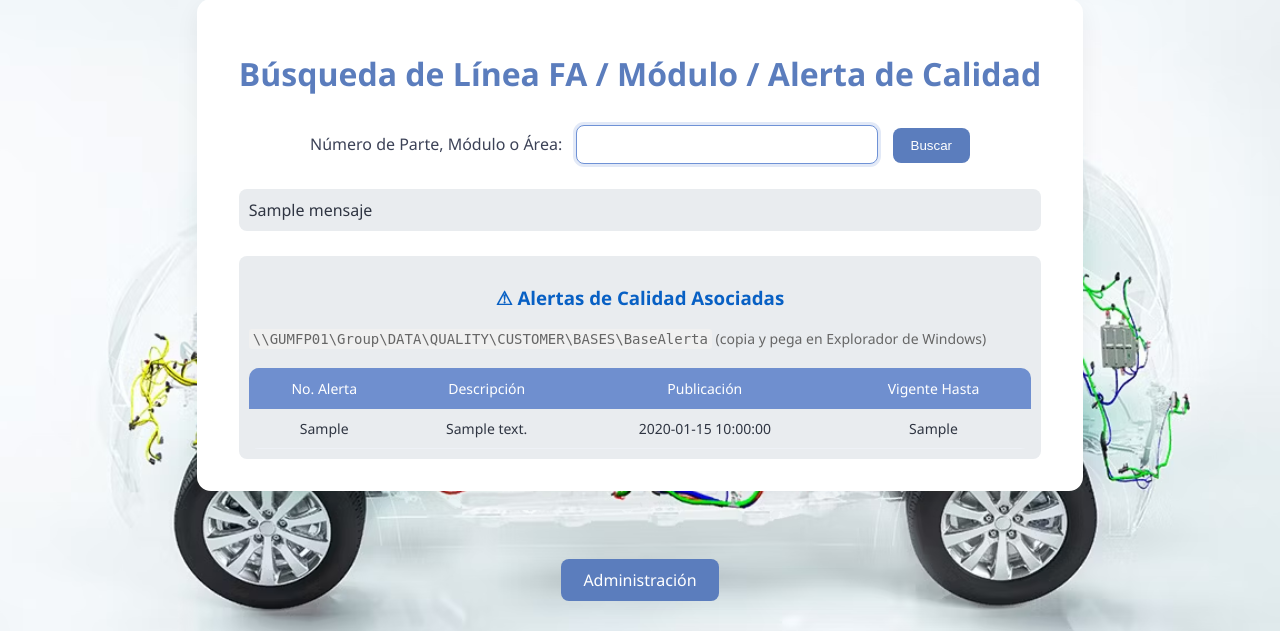
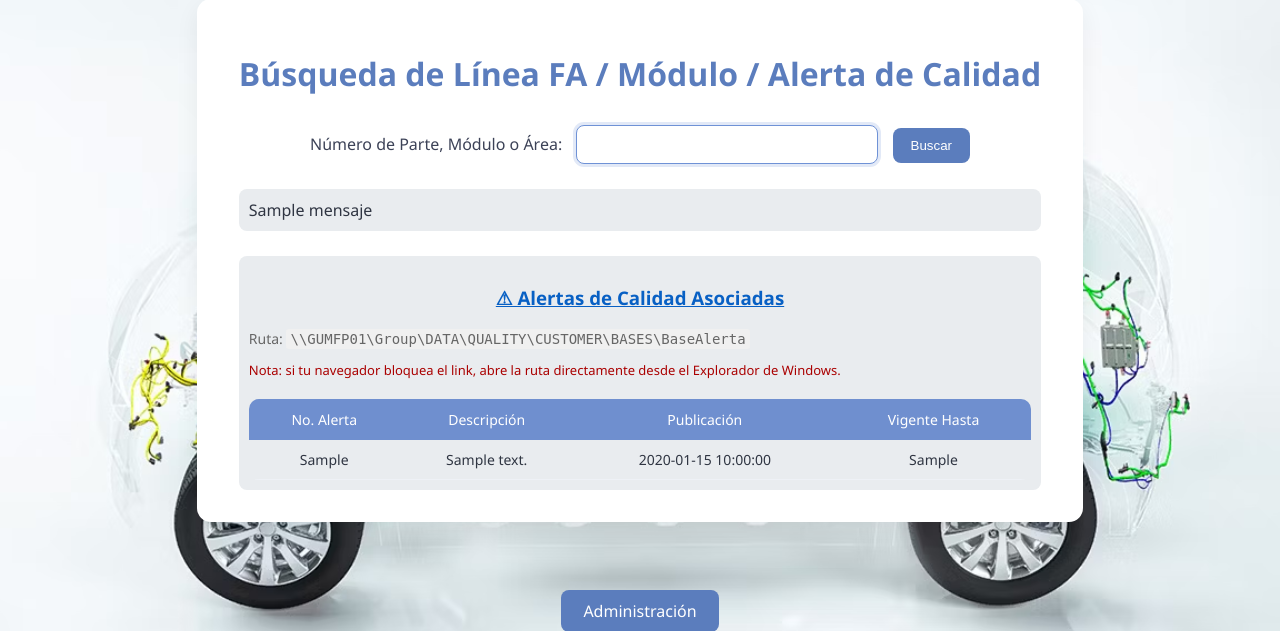
Before and after one commit to moisesrmz/WebAppLineFinder, a Flask app: template frontend/templates/index.html in a window 1280 px wide. Shown: the part 41-672 px from the top of the page. Run offline with Flask 3, Linux system fonts and the light colour scheme; the template is opened without the code that fills it: most values are stand-ins (such as "Sample title", 1, 10 or a date in 2020); parts of the project's set-up code (start-up, migrations or seed data) failed here and were passed over.

Commit message:
mas ajustes al unc

```diff
--- a/frontend/templates/index.html
+++ b/frontend/templates/index.html
@@ -170,8 +170,9 @@
         </div>
         {% if alertas %}
         <div class="results" style="margin-top:25px;">
-            <h3 style="color:#0860c4;">⚠ Alertas de Calidad Asociadas</h3>
-            <p style="font-size:14px; color:#666; margin:5px 0;"> <span style="font-family:monospace; background:#f0f0f0; padding:2px 4px; border-radius:3px;">\\GUMFP01\Group\DATA\QUALITY\CUSTOMER\BASES\BaseAlerta</span> (copia y pega en Explorador de Windows)</p>
+            <h3 style="color:#0860c4;"><a href="file://///GUMFP01/Group/DATA/QUALITY/CUSTOMER/BASES/BaseAlerta" target="_blank" rel="noopener noreferrer" style="color:#0860c4; text-decoration:underline;">⚠ Alertas de Calidad Asociadas</a></h3>
+            <p style="font-size:14px; color:#666; margin:5px 0;">Ruta: <span style="font-family:monospace; background:#f0f0f0; padding:2px 4px; border-radius:3px;">\\GUMFP01\Group\DATA\QUALITY\CUSTOMER\BASES\BaseAlerta</span></p>
+            <p style="font-size:13px; color:#a00;">Nota: si tu navegador bloquea el link, abre la ruta directamente desde el Explorador de Windows.</p>
             <table>
                 <tr>
                     <th>No. Alerta</th>
```
